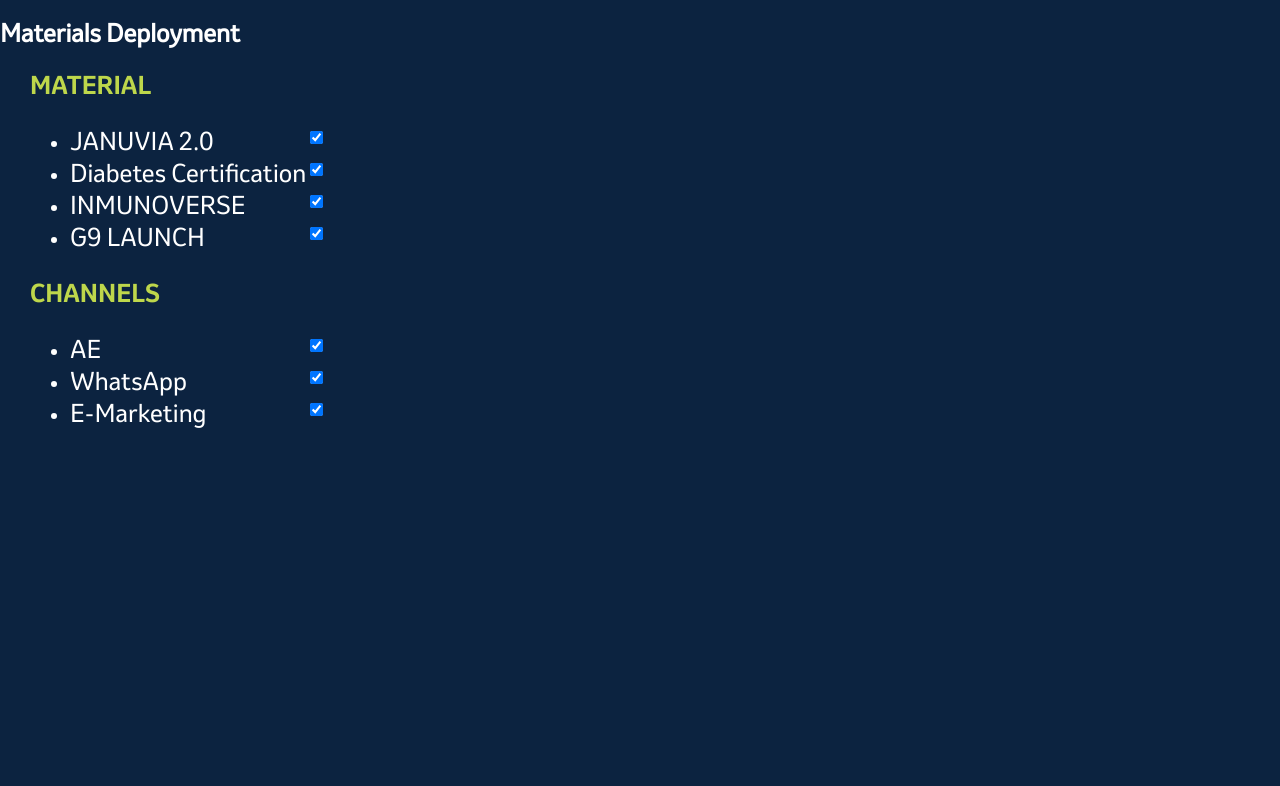
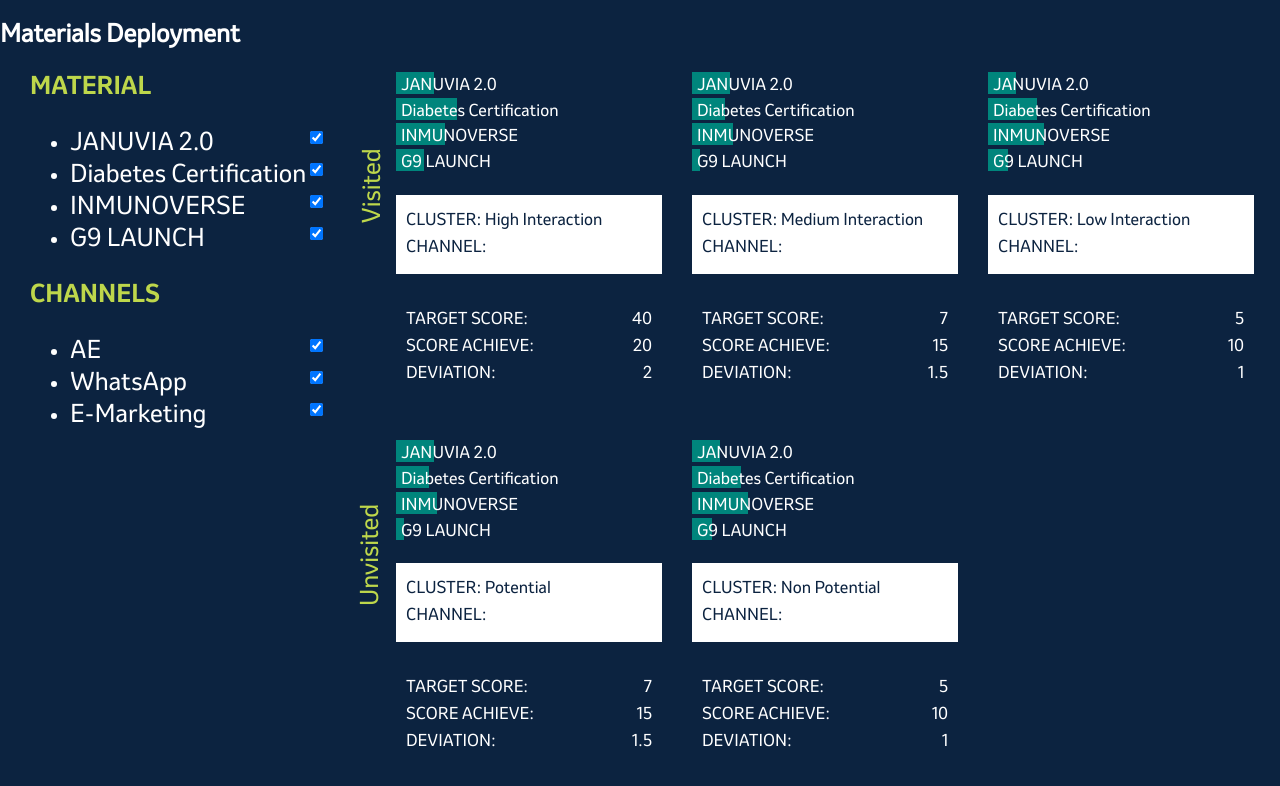
Before and after one commit to Angellomon/msd-modelo-de-atribucion, a SvelteKit app: page /mkt/materials-deployment in a window 1280 px wide. Shown: the top 786 px of the page. Built offline with nearby package versions, Linux system fonts and the light colour scheme.

Commit message:
feat(mkt/materials-deployment): impl cluster components + data

```diff
--- a/src/routes/mkt/materials-deployment/+page.svelte
+++ b/src/routes/mkt/materials-deployment/+page.svelte
@@ -1,6 +1,7 @@
 <script lang="ts">
 	import ChannelsSelect from "$lib/channels-select.svelte";
 	import type { Channel, Material, MaterialDeploymentCluster } from "$lib/data";
+	import MaterialsDeploymentCluster from "$lib/materials-deployment-cluster.svelte";
 	import MaterialsSelect from "$lib/materials-select.svelte";
 
 	export const materials: Material[] = [
@@ -134,39 +135,8 @@
 
 	const unvisitedClusters: MaterialDeploymentCluster[] = [
 		{
-			key: "unvisited-high-interaction",
-			name: "High Interaction",
-			deviation: 2,
-			impacts: 20,
-			scoreAchived: 20,
-			targetScore: 40,
-
-			materialsScore: [
-				{
-					key: "januvia",
-					name: "JANUVIA 2.0",
-					scoreAchieved: 15,
-				},
-				{
-					key: "diabetes-certification",
-					name: "Diabetes Certification",
-					scoreAchieved: 24,
-				},
-				{
-					key: "inmunoverse",
-					name: "INMUNOVERSE",
-					scoreAchieved: 19,
-				},
-				{
-					key: "g9-launcjh",
-					name: "G9 LAUNCH",
-					scoreAchieved: 11,
-				},
-			],
-		},
-		{
-			key: "unvisited-medium-interaction",
-			name: "Medium Interaction",
+			key: "unvisited-potential",
+			name: "Potential",
 			deviation: 1.5,
 			impacts: 15,
 			scoreAchived: 15,
@@ -196,8 +166,8 @@
 			],
 		},
 		{
-			key: "unvisited-low-interaction",
-			name: "Low Interaction",
+			key: "unvisited-non-potential",
+			name: "Non Potential",
 			deviation: 1,
 			impacts: 5,
 			scoreAchived: 10,
@@ -237,6 +207,20 @@
 			<MaterialsSelect {materials} />
 			<ChannelsSelect {channels} />
 		</div>
+
+		<div class="clusters">
+			<div class="visited-clusters">
+				{#each visitedClusters as cluster}
+					<MaterialsDeploymentCluster {cluster} />
+				{/each}
+			</div>
+
+			<div class="unvisited-clusters">
+				{#each unvisitedClusters as cluster}
+					<MaterialsDeploymentCluster {cluster} />
+				{/each}
+			</div>
+		</div>
 	</div>
 </section>
 
@@ -245,6 +229,8 @@
 		display: flex;
 		flex-direction: row;
 		flex-wrap: wrap;
+
+		gap: 20px;
 	}
 
 	div.data-select {
@@ -253,4 +239,62 @@
 		display: flex;
 		flex-direction: column;
 	}
+
+	div.visited-clusters {
+		display: flex;
+		flex-direction: row;
+		flex-wrap: wrap;
+		gap: 40px;
+
+		position: relative;
+
+		margin-left: 50px;
+	}
+
+	div.visited-clusters::before {
+		font-size: 1.5rem;
+
+		position: absolute;
+		left: -60px;
+		top: 30%;
+		content: "Visited";
+
+		color: var(--verde-vivo-msd);
+
+		transform: rotate(270deg);
+
+		z-index: 10;
+	}
+
+	div.unvisited-clusters {
+		display: flex;
+		flex-direction: row;
+		flex-wrap: wrap;
+		gap: 40px;
+
+		position: relative;
+
+		margin-left: 50px;
+	}
+
+	div.unvisited-clusters::before {
+		font-size: 1.5rem;
+
+		position: absolute;
+		left: -75px;
+		top: 30%;
+		content: "Unvisited";
+
+		color: var(--verde-vivo-msd);
+
+		transform: rotate(270deg);
+
+		z-index: 10;
+	}
+
+	div.clusters {
+		display: flex;
+		flex-direction: column;
+		gap: 40px;
+	}
 </style>
```
